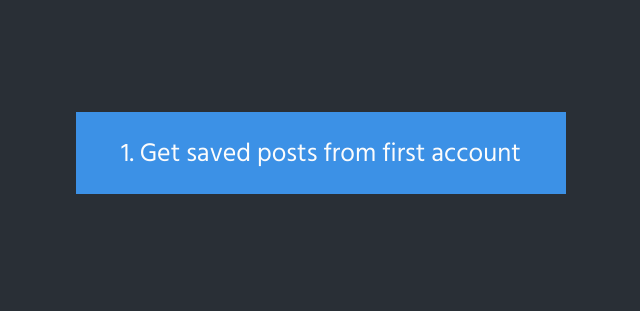
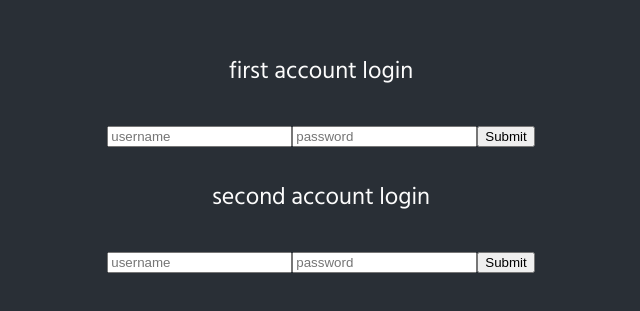
Before and after one commit to AndrewLeigh6/SaveShifter, a React (Create React App) app: page / in a window 1280 px wide. Shown: the part 297-608 px from the top of the page, without its empty margins (319-959 px from the left). Built offline with nearby package versions, Linux system fonts and the light colour scheme; the HTML template or start-up script is replaced by a standard one.

Commit message:
Move render methods into components

```diff
--- a/package.json
+++ b/package.json
@@ -7,6 +7,7 @@
     "@testing-library/react": "^9.5.0",
     "@testing-library/user-event": "^7.2.1",
     "node-sass": "^4.14.1",
+    "prop-types": "^15.7.2",
     "react": "^16.13.1",
     "react-dom": "^16.13.1",
     "react-scripts": "3.4.1",
--- /dev/null
+++ b/src/components/CopySavedPosts/CopySavedPosts.js
@@ -0,0 +1,42 @@
+import React from "react";
+import PropTypes from "prop-types";
+
+import Button from "../Button/Button";
+
+const CopySavedPosts = (props) => {
+  const savingPosts = (
+    <React.Fragment>
+      <p> Saving posts...</p>
+      <p>
+        Posts saved: {props.postsSaved} / {props.filteredPostIds.length}
+      </p>
+    </React.Fragment>
+  );
+
+  if (props.postsSaved !== props.filteredPostIds.length) {
+    return (
+      <React.Fragment>
+        <Button clicked={props.copySavedPostsHandler} disabled={props.isSaving}>
+          Begin saving posts to second account
+        </Button>
+        <p>
+          This may take some time, as the Reddit API has a rate limit of 30
+          requests per minute. This means we can only save one post every 2
+          seconds.
+        </p>
+        {props.isSaving ? savingPosts : null}
+      </React.Fragment>
+    );
+  }
+
+  return null;
+};
+
+CopySavedPosts.propTypes = {
+  postsSaved: PropTypes.number.isRequired,
+  filteredPostIds: PropTypes.array.isRequired,
+  copySavedPostsHandler: PropTypes.func.isRequired,
+  isSaving: PropTypes.bool.isRequired,
+};
+
+export default CopySavedPosts;
--- /dev/null
+++ b/src/components/Logins/Login/Login.js
@@ -0,0 +1,37 @@
+import React from "react";
+import PropTypes from "prop-types";
+
+const Login = (props) => {
+  if (props.savedPosts.length === 0) {
+    return (
+      <div>
+        <form onSubmit={(event) => props.submit(event, props.accountNo)}>
+          <p> {props.accountNo} account login</p>
+          <input
+            type="text"
+            name={props.accountNo + "Username"}
+            id={props.accountNo + "Username"}
+            placeholder="username"
+          />
+          <input
+            type="password"
+            name={props.accountNo + "Password"}
+            id={props.accountNo + "Password"}
+            placeholder="password"
+          />
+          <input type="submit" value="Submit" />
+        </form>
+      </div>
+    );
+  } else {
+    return null;
+  }
+};
+
+Login.propTypes = {
+  savedPosts: PropTypes.array.isRequired,
+  submit: PropTypes.func.isRequired,
+  accountNo: PropTypes.string.isRequired,
+};
+
+export default Login;
--- /dev/null
+++ b/src/components/Logins/Logins.js
@@ -0,0 +1,24 @@
+import React from "react";
+import PropTypes from "prop-types";
+
+import Login from "./Login/Login";
+
+const Logins = (props) => {
+  return (
+    <React.Fragment>
+      <Login accountNo="first" savedPosts={props.posts} submit={props.submit} />
+      <Login
+        accountNo="second"
+        savedPosts={props.posts}
+        submit={props.submit}
+      />
+    </React.Fragment>
+  );
+};
+
+Logins.propTypes = {
+  posts: PropTypes.array.isRequired,
+  submit: PropTypes.func.isRequired,
+};
+
+export default Logins;
--- a/src/components/Posts/Posts.js
+++ b/src/components/Posts/Posts.js
@@ -2,12 +2,14 @@ import React from "react";
 import classes from "./Posts.module.css";
 
 const Posts = (props) => {
+  console.log("post props", props);
   const posts = props.posts.map((post) => {
-    if (post.thumbnail && post.thumbnail.includes("https")) {
+    if (post.preview != null) {
+      const url = post.preview.images[0].resolutions[0].url;
       return (
         <React.Fragment key={post.id}>
           <div className={classes.Thumbnail}>
-            <img src={post.thumbnail} alt={post.title} />
+            <img src={url} alt={post.title} />
           </div>
           <div className={classes.Title}>
             <p>{post.title}</p>
@@ -22,7 +24,7 @@ const Posts = (props) => {
     if (props.posts.length !== 0) {
       return (
         <React.Fragment>
-          <h3> {props.username}, here are your saved posts</h3>
+          <h3> Here are your saved posts</h3>
           <div className={classes.PostsList}>{posts}</div>
         </React.Fragment>
       );
--- a/src/components/Posts/Posts.module.css
+++ b/src/components/Posts/Posts.module.css
@@ -15,4 +15,5 @@
 
 .Title {
   justify-self: start;
+  margin-left: 40px;
 }
--- /dev/null
+++ b/src/components/UnsavePosts/UnsavePosts.js
@@ -0,0 +1,45 @@
+import React from "react";
+import PropTypes from "prop-types";
+
+import Button from "../Button/Button";
+
+const UnsavePosts = (props) => {
+  const unsavingPosts = (
+    <React.Fragment>
+      <p> Removing posts...</p>
+      <p>
+        Posts removed: {props.postsUnsaved} / {props.filteredPostIds.length}
+      </p>
+    </React.Fragment>
+  );
+  if (
+    props.postsSaved === props.filteredPostIds.length &&
+    props.postsSaved !== 0
+  ) {
+    return (
+      <div>
+        <Button clicked={props.removeSavedPostsHandler}>
+          5. Remove saved posts from original account
+        </Button>
+        <p> Saving complete!</p>
+        <p>
+          If you just wanted to copy your posts, you're done! However, if you
+          want to remove the posts from your original account, please click the
+          button above to proceed
+        </p>
+        {props.isUnsaving ? unsavingPosts : null}
+      </div>
+    );
+  }
+
+  return null;
+};
+
+UnsavePosts.propTypes = {
+  postsUnsaved: PropTypes.number,
+  filteredPostIds: PropTypes.array,
+  removeSavedPostsHandler: PropTypes.func,
+  isUnsaving: PropTypes.bool,
+};
+
+export default UnsavePosts;
--- a/src/containers/SaveShifter/SaveShifter.js
+++ b/src/containers/SaveShifter/SaveShifter.js
@@ -1,22 +1,20 @@
 import React, { useEffect, useState } from "react";
 
-import {
-  getAuthUrl,
-  fromAuthCode,
-  savePost,
-  unsavePost,
-  fromRefreshToken,
-} from "../../helpers/helpers";
+import { savePost, unsavePost, fromLogin } from "../../helpers/helpers";
 
 import Posts from "../../components/Posts/Posts";
-import Button from "../../components/Button/Button.js";
 
 import classes from "./SaveShifter.module.scss";
+import Logins from "../../components/Logins/Logins";
+import CopySavedPosts from "../../components/CopySavedPosts/CopySavedPosts";
+import UnsavePosts from "../../components/UnsavePosts/UnsavePosts";
+
+// to do - fix everything, put renders into components, tidy up grid, fix saving logic, oh god
 
 const SaveShifter = () => {
   // requesters (snoowrap objects)
-  const [requester, setRequester] = useState(null);
   const [firstAccountRequester, setFirstAccountRequester] = useState(null);
+  const [secondAccountRequester, setSecondAccountRequester] = useState(null);
 
   // post state
   const [savedPosts, setSavedPosts] = useState([]);
@@ -24,59 +22,34 @@ const SaveShifter = () => {
   const [filteredPostIds, setfilteredPostIds] = useState([]);
 
   // flags
-  const [authingSecondAccount, setAuthingSecondAccount] = useState(false);
-  const [secondAccountAuthed, setSecondAccountAuthed] = useState(false);
   const [isLoading, setIsLoading] = useState(false);
   const [isSaving, setIsSaving] = useState(false);
   const [isUnsaving, setIsUnsaving] = useState(false);
 
   // misc
-  const [username, setUsername] = useState("User");
   const [postsSaved, setPostsSaved] = useState(0);
   const [postsUnsaved, setPostsUnsaved] = useState(0);
 
-  // handle creating a snoowrap requester on initial page load
   useEffect(() => {
-    const getRequester = async () => {
-      const code = new URL(window.location.href).searchParams.get("code");
+    getSavedPosts();
 
-      if (code != null) {
+    async function getSavedPosts() {
+      if (firstAccountRequester !== null) {
         setIsLoading(true);
-        try {
-          setRequester(await fromAuthCode(code));
-        } catch (error) {
-          console.log(error);
-          window.location = "http://localhost:3000";
-        }
+        const userSavedPosts = await firstAccountRequester
+          .getMe()
+          .getSavedContent()
+          .fetchMore(50);
+        setSavedPosts(userSavedPosts);
+        setIsLoading(false);
       }
-    };
-
-    getRequester();
-  }, []);
-
-  // handle getting the user's saved posts once we've generated a requester
-  useEffect(() => {
-    console.log(requester);
-    const getSavedPosts = async () => {
-      if (requester !== null) {
-        try {
-          var savedPosts = await requester.getMe().getSavedContent().fetchAll();
-          console.log(savedPosts);
-          setSavedPosts(savedPosts);
-          setUsername(requester._ownUserInfo.name);
-          setIsLoading(false);
-        } catch (error) {
-          console.log(error);
-        }
-      }
-    };
-
-    getSavedPosts();
-  }, [requester]);
+    }
+  }, [firstAccountRequester]);
 
   // once we have a list of saved posts, filter them and save the new list
   useEffect(() => {
     const filterPosts = () => {
+      console.log(savedPosts);
       if (savedPosts.length !== 0) {
         const filteredPosts = savedPosts.filter(
           (post) => post.over_18 === true
@@ -89,13 +62,10 @@ const SaveShifter = () => {
     filterPosts();
   }, [savedPosts]);
 
-  /* once we have a list of filtered posts, save their ids into local storage so we can
-  access them after authenticating the second account, since the page will refresh */
+  // get post ids
   useEffect(() => {
     const getFilteredPostIds = () => {
-      const storedFilteredPostIds = localStorage.getItem("filteredPostIds");
-
-      if (filteredPosts.length !== 0 && storedFilteredPostIds == null) {
+      if (filteredPosts.length !== 0) {
         for (const post of filteredPosts) {
           setfilteredPostIds((filteredPostIds) => [
             ...filteredPostIds,
@@ -103,45 +73,37 @@ const SaveShifter = () => {
           ]);
         }
       }
-
-      const code = new URL(window.location.href).searchParams.get("code");
-
-      // we've just authed the second account, so take our stored local storage ids and put them back into state
-      if (storedFilteredPostIds && code !== null) {
-        setfilteredPostIds(storedFilteredPostIds.split(","));
-        setSecondAccountAuthed(true);
-      }
-
-      // clean up local storage for new users (that havent just authenticated)
-      if (code === null) {
-        localStorage.removeItem("filteredPostIds");
-        localStorage.removeItem("secondAccountAuthed");
-        localStorage.removeItem("accessToken");
-      }
     };
 
     getFilteredPostIds();
   }, [filteredPosts]);
 
-  const authRedirectHandler = () => {
-    const authUrl = getAuthUrl();
-    window.location = authUrl;
-  };
+  // save requester objects into state after login
+  const loginHandler = async (event, accountNo) => {
+    event.preventDefault();
+    const username = event.target[0].value;
+    const password = event.target[1].value;
 
-  const authSecondAccountHandler = () => {
-    localStorage.setItem("filteredPostIds", filteredPostIds);
-    localStorage.setItem("secondAccountAuthed", true);
+    const getRequester = async () => {
+      const requester = fromLogin(username, password);
+      return requester;
+    };
 
-    // we'll need this token to un-save posts later on
-    localStorage.setItem("refreshToken", requester.refreshToken);
+    const requester = await getRequester();
 
-    authRedirectHandler();
+    if (accountNo === "first") {
+      setFirstAccountRequester(requester);
+    } else {
+      setSecondAccountRequester(requester);
+    }
   };
 
   const copySavedPostsHandler = () => {
     if (isSaving) {
       return false;
     }
+
+    const requester = secondAccountRequester;
 
     if (requester != null) {
       // we save once every two seconds to avoid hitting the reddit api request limit
@@ -164,10 +126,9 @@ const SaveShifter = () => {
   };
 
   const removeSavedPostsHandler = async () => {
-    console.log("clicked");
-    // get our original requester so we don't need to re-auth the first account
-    const refreshToken = localStorage.getItem("refreshToken");
-    await setFirstAccountRequester(await fromRefreshToken(refreshToken));
+    if (isUnsaving) {
+      return false;
+    }
 
     if (firstAccountRequester !== null) {
       // unsave one post every two seconds to avoid hitting the reddit api request limit
@@ -189,128 +150,23 @@ const SaveShifter = () => {
     }
   };
 
-  // step 1
-  const renderGetSavedPosts = () => {
-    if (
-      savedPosts.length === 0 &&
-      !authingSecondAccount &&
-      !secondAccountAuthed
-    ) {
-      return (
-        <Button clicked={authRedirectHandler} link="#">
-          1. Get saved posts from first account
-        </Button>
-      );
-    }
-  };
-
-  // step 2
-  const renderGoLogOut = () => {
-    if (
-      filteredPostIds.length !== 0 &&
-      !authingSecondAccount &&
-      !secondAccountAuthed
-    ) {
-      return (
-        <React.Fragment>
-          <Button
-            link="https://www.reddit.com"
-            clicked={() => setAuthingSecondAccount(true)}
-          >
-            2. Go to Reddit and log out
-          </Button>
-          <p>
-            This is so we can authorize your second account in the next step.
-            The button will open Reddit in a new tab, so don't forget to return
-            to this tab once you're done.
-          </p>
-        </React.Fragment>
-      );
-    }
-  };
-
-  // step 3
-  const renderAuthSecondAccount = () => {
-    if (authingSecondAccount) {
-      return (
-        <React.Fragment>
-          <Button clicked={authSecondAccountHandler}>
-            3. Authorize second account
-          </Button>
-        </React.Fragment>
-      );
-    }
-  };
-
-  // step 4
-  const renderCopySavedPosts = () => {
-    const savingPosts = (
-      <React.Fragment>
-        <p> Saving posts...</p>
-        <p>
-          Posts saved: {postsSaved} / {filteredPostIds.length}
-        </p>
-      </React.Fragment>
-    );
-
-    if (secondAccountAuthed & (postsSaved !== filteredPostIds.length)) {
-      return (
-        <React.Fragment>
-          <Button clicked={copySavedPostsHandler} disabled={isSaving}>
-            4. Begin saving posts to second account
-          </Button>
-          <p>
-            This may take some time, as the Reddit API has a rate limit of 30
-            requests per minute. This means we can only save one post every 2
-            seconds.
-          </p>
-          {isSaving ? savingPosts : null}
-        </React.Fragment>
-      );
-    }
-  };
-
-  const renderUnsavePosts = () => {
-    const unsavingPosts = (
-      <React.Fragment>
-        <p> Removing posts...</p>
-        <p>
-          Posts removed: {postsUnsaved} / {filteredPostIds.length}
-        </p>
-      </React.Fragment>
-    );
-    if (postsSaved === filteredPostIds.length && postsSaved !== 0) {
-      return (
-        <div>
-          <Button clicked={removeSavedPostsHandler}>
-            5. Remove saved posts from original account
-          </Button>
-          <p> Saving complete!</p>
-          <p>
-            {" "}
-            If you just wanted to copy your posts, you're done! However, if you
-            want to remove the posts from your original account, please click
-            the button above to proceed
-          </p>
-          {isUnsaving ? unsavingPosts : null}
-        </div>
-      );
-    }
-  };
-
   return (
     <div className={classes.SaveShifter}>
       <div className={classes.Container}>
-        {renderGetSavedPosts()}
-        {renderGoLogOut()}
-        {renderAuthSecondAccount()}
-        {renderCopySavedPosts()}
-        {renderUnsavePosts()}
-        <Posts
-          posts={filteredPosts}
-          isLoading={isLoading}
-          username={username}
+        <Logins posts={filteredPosts} submit={loginHandler} />
+        <CopySavedPosts
+          postsSaved={postsSaved}
+          filteredPostIds={filteredPostIds}
+          copySavedPostsHandler={copySavedPostsHandler}
+          isSaving={isSaving}
         />
+        <UnsavePosts
+          postsUnsaved={postsUnsaved}
+          filteredPostIds={filteredPostIds}
+          removeSavedPostsHandler={removeSavedPostsHandler}
+          isUnsaving={isUnsaving}
+        />
+        <Posts posts={filteredPosts} isLoading={isLoading} />
       </div>
     </div>
   );
--- a/src/containers/SaveShifter/SaveShifter.module.scss
+++ b/src/containers/SaveShifter/SaveShifter.module.scss
@@ -3,7 +3,7 @@
 .SaveShifter {
   text-align: center;
   min-height: 100vh;
-  font-size: calc(10px + 2vmin);
+  font-size: calc(8px + 2vmin);
   background-color: $grey;
   color: $white;
   font-family: $font;
--- a/src/helpers/helpers.js
+++ b/src/helpers/helpers.js
@@ -1,34 +1,17 @@
 import snoowrap from "snoowrap";
 
-export function getAuthUrl() {
-  const authUrl = snoowrap.getAuthUrl({
-    clientId: process.env.REACT_APP_CLIENT_ID,
-    scope: ["history", "identity", "read", "save"],
-    redirectUri: "http://localhost:3000",
-  });
-
-  return authUrl;
-}
-
-export function fromAuthCode(authCode) {
-  var requester = snoowrap.fromAuthCode({
-    code: authCode,
-    userAgent: "",
-    clientId: process.env.REACT_APP_CLIENT_ID,
-    clientSecret: process.env.REACT_APP_CLIENT_SECRET,
-    redirectUri: "http://localhost:3000",
-  });
-
-  return requester;
-}
-
-export function fromRefreshToken(token) {
+/* if you change the env variables, make sure to restart the
+dev server or you'll waste hours of your life debugging */
+export function fromLogin(username, password) {
   const requester = new snoowrap({
     userAgent: "",
     clientId: process.env.REACT_APP_CLIENT_ID,
     clientSecret: process.env.REACT_APP_CLIENT_SECRET,
-    refreshToken: token,
+    username: username,
+    password: password,
   });
+
+  requester.config({ debug: true });
 
   return requester;
 }
@@ -58,3 +41,39 @@ export async function unsavePost(requester, postId, index, totalPosts) {
     console.log(error);
   }
 }
+
+// legacy
+export function getAuthUrl() {
+  const authUrl = snoowrap.getAuthUrl({
+    clientId: process.env.REACT_APP_CLIENT_ID,
+    scope: ["history", "identity", "read", "save"],
+    redirectUri: "http://localhost:3000",
+  });
+
+  return authUrl;
+}
+
+// legacy
+export function fromAuthCode(authCode) {
+  var requester = snoowrap.fromAuthCode({
+    code: authCode,
+    userAgent: "",
+    clientId: process.env.REACT_APP_CLIENT_ID,
+    clientSecret: process.env.REACT_APP_CLIENT_SECRET,
+    redirectUri: "http://localhost:3000",
+  });
+
+  return requester;
+}
+
+// legacy
+export function fromRefreshToken(token) {
+  const requester = new snoowrap({
+    userAgent: "",
+    clientId: process.env.REACT_APP_CLIENT_ID,
+    clientSecret: process.env.REACT_APP_CLIENT_SECRET,
+    refreshToken: token,
+  });
+
+  return requester;
+}
```
Also changed, not shown: src/components/Button/Button.js (+7 -0 lines), 1 other file (tests, documents, lock files or other folders).
